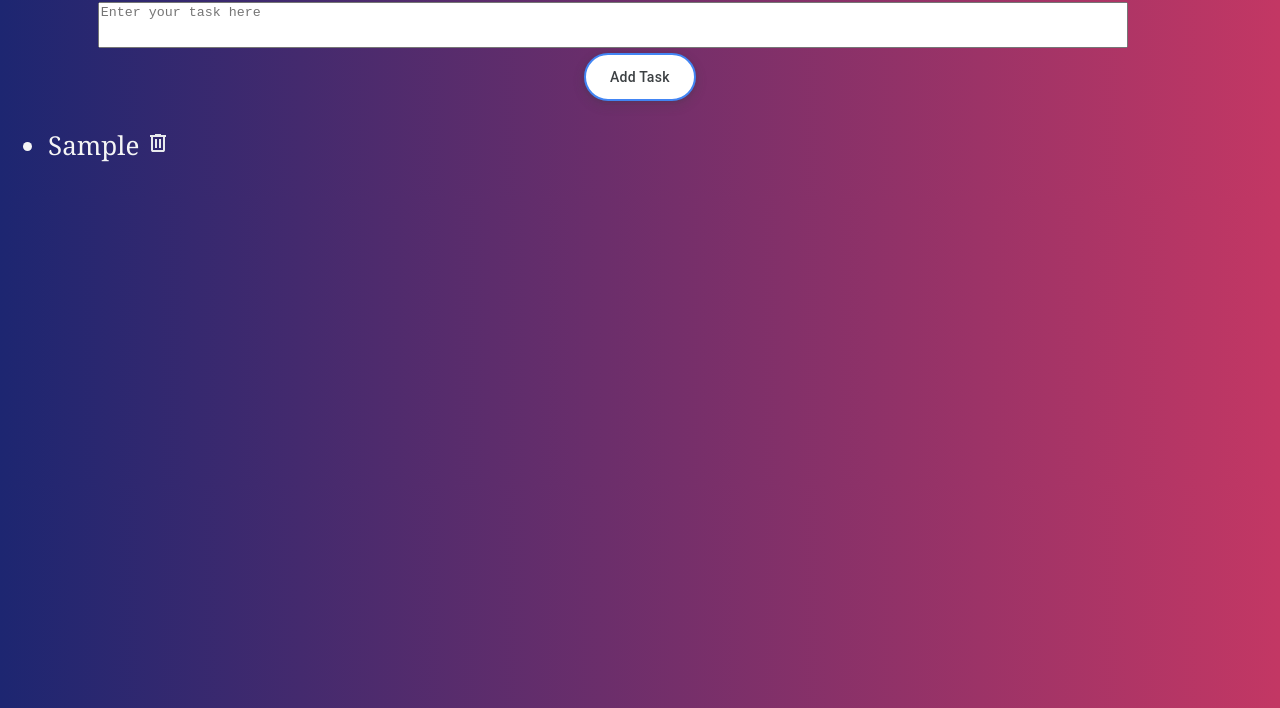
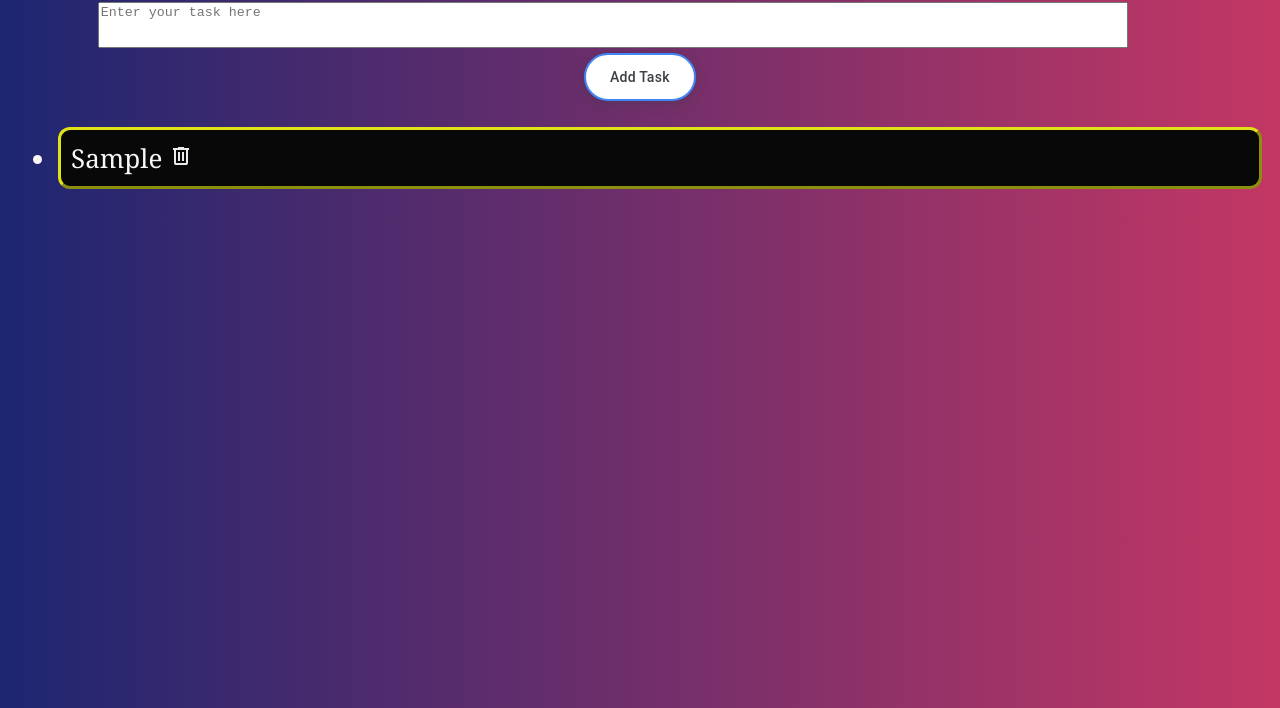
Before and after one commit to Admirable-humour/to_do_list, a plain HTML site: page index.html in a window 1280 px wide. Both pictures are taken after typing "Sample" into the empty fields and a click on the button "Add Task". Shown: the part 92-800 px from the top of the page. Drawn offline with Linux system fonts and the light colour scheme.

Commit message:
Styling edit

```diff
--- a/main.js
+++ b/main.js
@@ -1,4 +1,4 @@
-//Draft JS File
+//Draft JS File - does not work.
 
 const task_text = document.getElementById('task_text');
 const task_list = document.getElementById('task_list');
--- a/script.js
+++ b/script.js
@@ -1,3 +1,4 @@
+//Working JS file
 const task_text = document.getElementById('task_text');
 const task_list = document.getElementById('task_list');
 const textarea = document.getElementById("task_text");
@@ -17,6 +18,7 @@ function loadTasks() {
 
 function addTasktoDOM(taskText) {
     const li = document.createElement("li");
+    li.classList.add("task_item"); // Adding a class to the <li>
     li.innerHTML = `${taskText} <img src="delete_icon.svg" alt="Delete task" class="delete-btn">`;
     task_list.appendChild(li);
 }
--- a/styles.css
+++ b/styles.css
@@ -16,6 +16,16 @@ body {
     font-size: 26px;
     text-align: left;
     width: 100%;
+}
+
+.task_item{
+    border-style: outset;
+    border-radius: 12px;
+    border-color: rgb(223, 226, 21);
+    background-color: #080808;
+    color: rgb(249, 246, 246);
+    padding: 10px;
+    margin: 10px;
 }
 
 #center-title {
```
